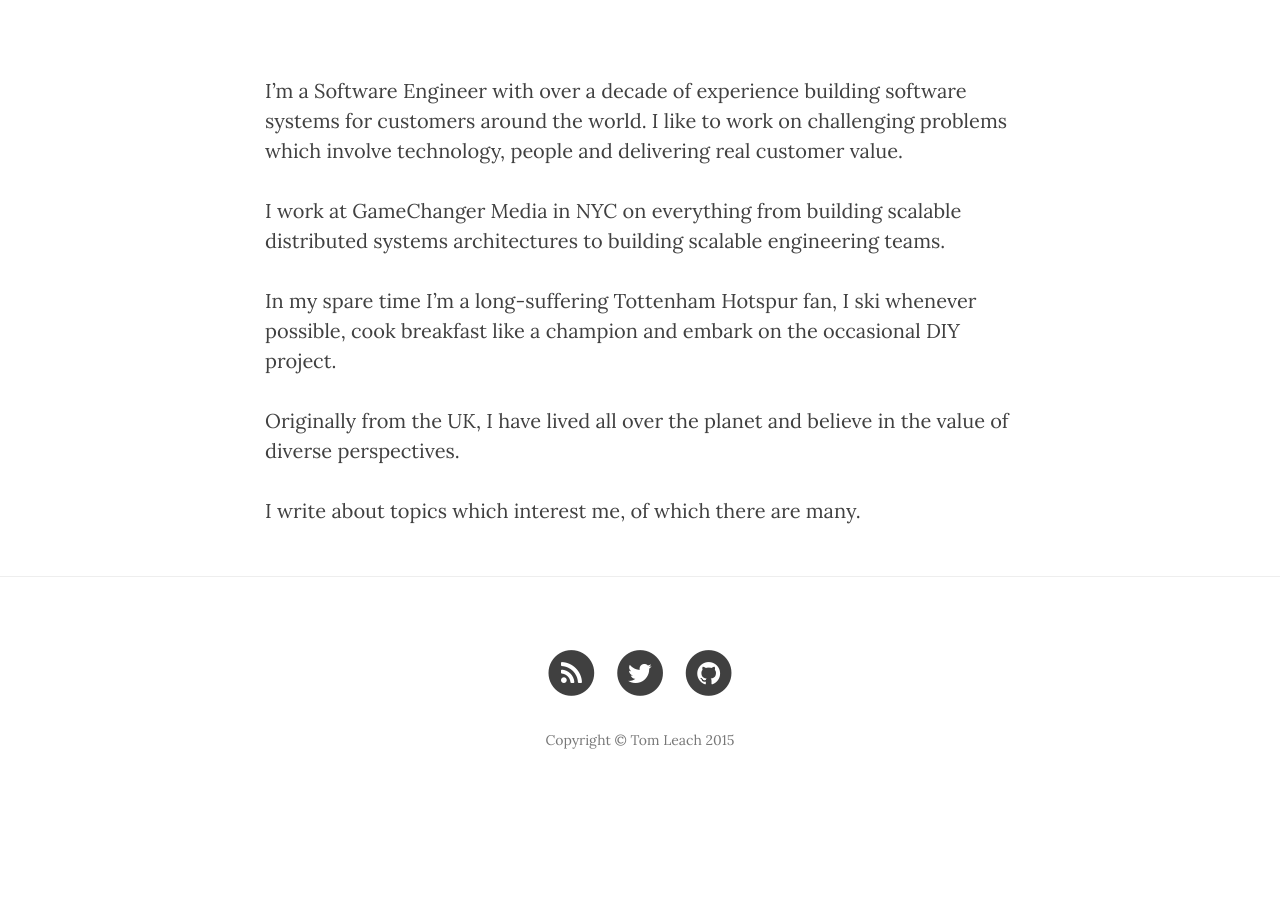
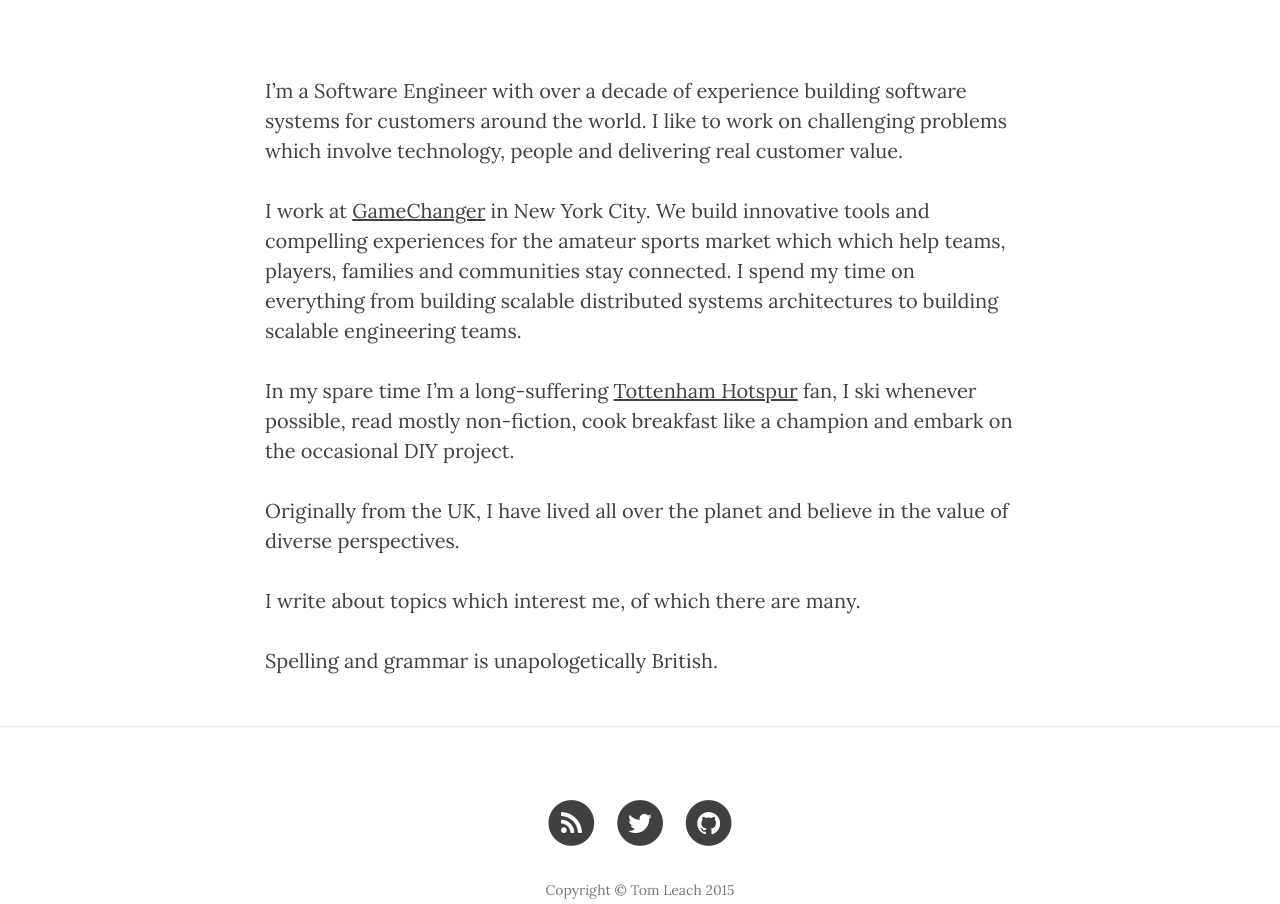
Before and after one commit to tleach/tleach.github.io, a Jekyll site: the page built from about.md, in a window 1280 px wide, cut to the strip 426-1330 px from the top of the page. Built offline with Jekyll 4.4.1, drawn with Linux system fonts in a browser that asks for light colours; nearby versions of some CDN libraries; before the commit the page ends 1242 px from its top, so only the background shows below that.

Commit message:
Better about page

```diff
--- a/about.md
+++ b/about.md
@@ -6,10 +6,12 @@
 
 I'm a Software Engineer with over a decade of experience building software systems for customers around the world. I like to work on challenging problems which involve technology, people and delivering real customer value.
 
-I work at GameChanger Media in NYC on everything from building scalable distributed systems architectures to building scalable engineering teams.
+I work at [GameChanger](http://gc.com) in New York City. We build innovative tools and compelling experiences for the amateur sports market which which help teams, players, families and communities stay connected. I spend my time on everything from building scalable distributed systems architectures to building scalable engineering teams.
 
-In my spare time I'm a long-suffering Tottenham Hotspur fan, I ski whenever possible, cook breakfast like a champion and embark on the occasional DIY project.
+In my spare time I'm a long-suffering [Tottenham Hotspur](http://www.tottenhamhotspur.com/) fan, I ski whenever possible, read mostly non-fiction, cook breakfast like a champion and embark on the occasional DIY project.
 
 Originally from the UK, I have lived all over the planet and believe in the value of diverse perspectives.
 
 I write about topics which interest me, of which there are many.
+
+Spelling and grammar is unapologetically British.
```
